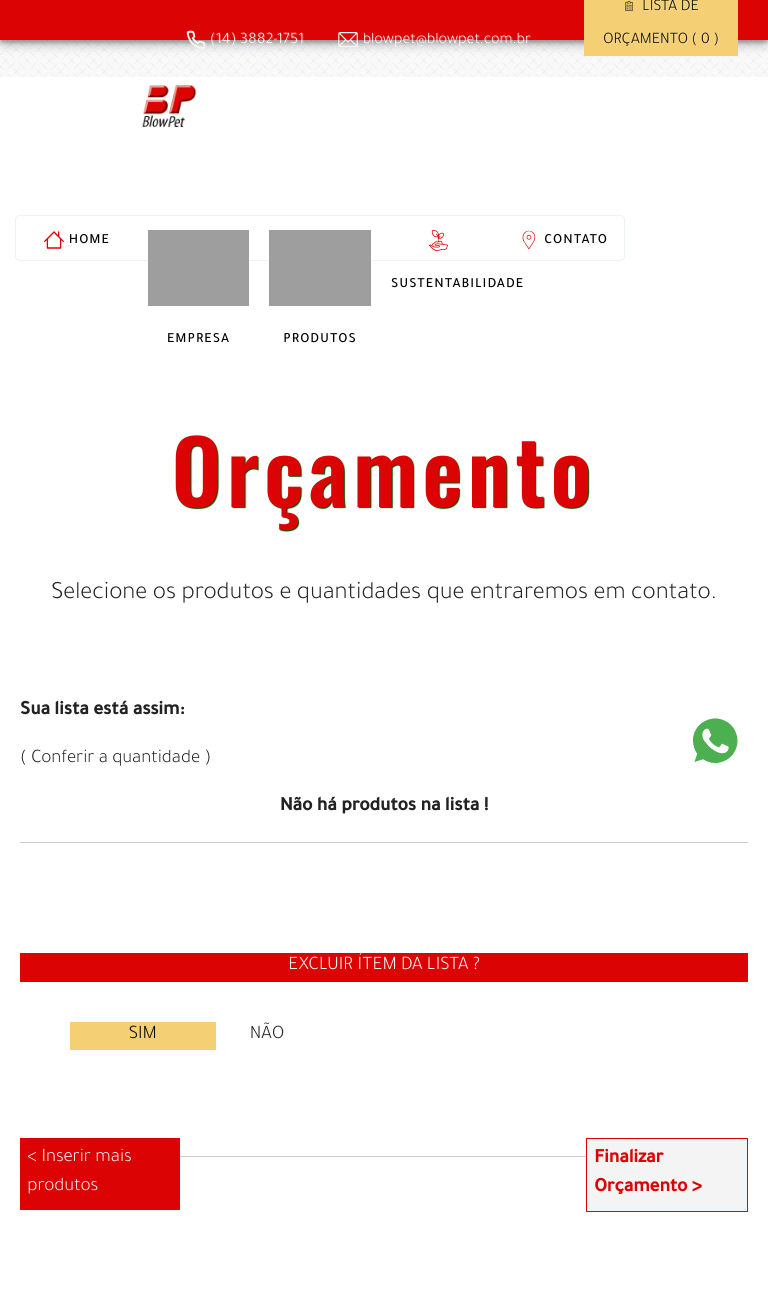
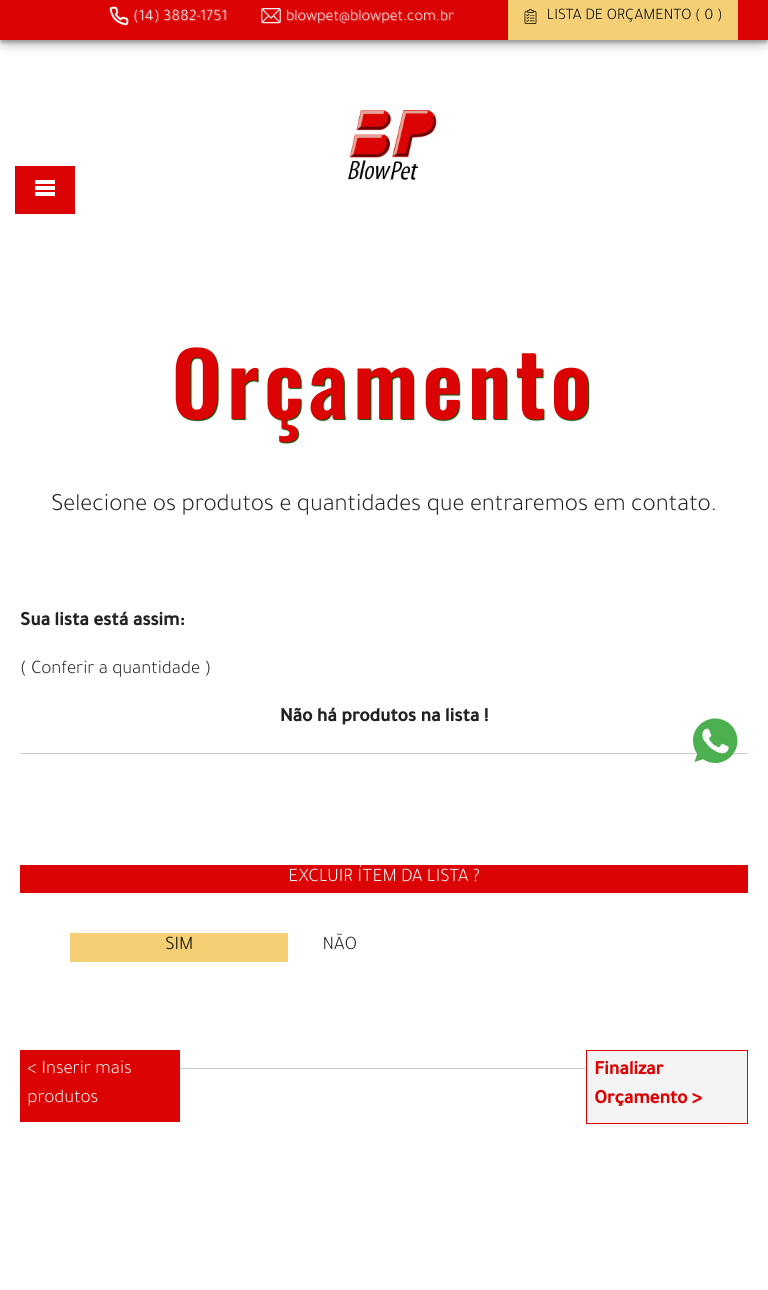
Before and after one commit to novaeraweb/55_blowpet_github.io, a PHP site: page /blowpet-orcamento.php in a window 768 px wide. Shown: the top 1290 px of the page. Run offline with PHP 8.4, Linux system fonts and the light colour scheme; data that the repository does not hold is empty; some libraries are stand-ins or nearby versions; grey boxes are pictures that could not be loaded.

Commit message:
Correções da visualização para tablets

```diff
--- a/src/css/style.css
+++ b/src/css/style.css
@@ -517,6 +517,7 @@
 .topo i b, .topo i b:before, .topo i b:after{ background:#fefefe;}
 
 }
+
 
 /**** Conteúdo ****/
 
@@ -1175,14 +1176,57 @@
 }
 
 
+@media only screen and (max-width:768px){
+  /*Configuração do nivel responsivo*/
+  .topo strong{ display:block; background:#515a85; float:left;color: #fefefe; padding:15px 15px 14px; font-family: 'asenineregular'; font-size:16px; margin:0px 0 0 15px; }
+
+  ul.menu{ width:298px;height:auto; border-radius:0; padding:0; position:absolute; top:-106px; left:-300px; margin-left: 0;}
+
+  .menu li{ width:100%; border-bottom: 1px solid;}
+  .menu li a{ width:100%; box-sizing:border-box; -webkit-box-sizing:border-box; border-radius:0;}
+  .menu li:hover > a{ background:none;}
+
+  ul.menu ul, .menu li:hover > ul.submenu-1{ display:block; position:relative; float:left; top:auto; left:auto; box-shadow:none; width:100%; padding:0;  box-sizing:border-box; -webkit-box-sizing:border-box; background:none; padding:0 0 20px 20px; }
+
+  .menu ul.submenu-1 li{ border:none;font-size: 1em; width:80%; margin-left: 50px;}
+  .menu ul.submenu-1 a{width:100%; border-left:1px solid #000; border-radius:0;}
+
+  .menu ul.submenu-2 li {
+      width:100%;
+      font-size: 1.1em;
+  }
+
+  /*--Botão do Menu--*/
+  .topo i{cursor:pointer; display:block; width:20px; height:48px; float:left; padding:0 20px; margin-left: 15px; position: relative; margin-top: -106px; z-index: 999999;}
+  .topo i b{margin-top: 20px;}
+  .topo i b, .topo i b:before, .topo i b:after{cursor:pointer; height:4px; width:20px; position: absolute; display: block; content: '';  -webkit-transition: all 500ms cubic-bezier(0.615, 0.25, 0.505, 1.47); transition: all 500ms cubic-bezier(0.615, 0.25, 0.505, 1.47);}
+  .topo i b:before{ top: -6px;}
+  .topo i b:after{bottom: -6px;}
+
+   /*Configuração do botão do menu ativo*/
+  .menu-on .topo i b{background-color: transparent;}
+  .menu-on .topo i b:before, .menu-on .topo i b:after{top: 0;}
+  .menu-on .topo i b:before{ -webkit-transform: rotate(45deg) scale(1.2); -ms-transform: rotate(45deg) scale(1.2); transform: rotate(45deg) scale(1.2);}
+  .menu-on .topo i b:after{-webkit-transform: rotate(-45deg) scale(1.2); -ms-transform: rotate(-45deg) scale(1.2); transform: rotate(-45deg) scale(1.2);}
 
 
+  /*========= Configuração de Cores ==============================*/
+  /*Configura de cores do menu responsivo*/
+  .menu{background:#515a85; z-index: 9999;}
+  .menu li{border-color: #000; background:#DB0304;}
+  .menu li a, .menu li:hover > a{ color:#efefef;}
+  .menu ul.submenu-1 a{ border-color: #000; color:#fefefe}
 
+  /*Cor do botão do menu*/
+  .topo i{background:#DB0304;}
+  .topo i b, .topo i b:before, .topo i b:after{ background:#fefefe;}
+
+  }
 
 
 @media screen and (max-width: 768px) and (min-width: 640px) {
 
-	.notablet { display: none; }
+  .notablet { display: none; }
 	header .grid_1 { width: 15%; margin: 5% 5% 5% 17.5%!important; }
 	header .grid_3 { width: 45%; margin: 6% 17.5% 5% 0!important; }
 	.logo { margin: 0; }
@@ -1192,7 +1236,77 @@
 	h3 { font-size: 1.5em; }
 	.highlight .grid_7 { width: 100%; margin-right: 0; }
 
+  header {padding-bottom: 0%;}
+
+  .logo img{
+    position: relative;
+    margin-left: 200px;
+    margin-top: 20px;
+    max-width: 100%;
+  }
+
+  .botao4{
+    width: 30%;
+  }
+
+
+  .slideshow-container{
+    position: relative;
+    height: 60%;
+    margin-top: -60px;
+  }
+
+  .prev, .next{
+    position: absolute;
+    top: 180px;
+    background-color: rgba(0, 0, 0, 0.15);
+  }
+
+  .numbertext{
+    position: absolute;
+    top: 300px;
+    padding: 0px 8px;
+    right: 0;
+    background-color: rgba(0, 0, 0, 0.2);
+    height: 10%;
+  }
+
+  .imgtext{
+    overflow: hidden;
+  }
+
+  .chamada p{
+    font-size: 0.8em;
+  }
+
+  .garrafa-pet{
+    background: url(../images/garrafas-pet-blowpet.png) no-repeat;
+    background-size: auto;
+    background-position: right bottom;
+    height: 100%;
+  }
+
+  /* .garrafa-pet button{
+    position:relative;
+    top: 60px;
+  } */
+
+  .grid_4 p > a{
+    font-size: 0.85em;
+  }
+
+  .garrafas{
+    height: 330px;
+  }
 }
+
+@media screen and (max-width: 1024px) and (min-width: 768px) and (orientation: landscape){
+
+  ul.menu{margin-left: -25px;}
+
+  .menu li a{font-size: 0.8em;}
+}
+
 
 @media screen and (max-width: 640px) {
 
```
